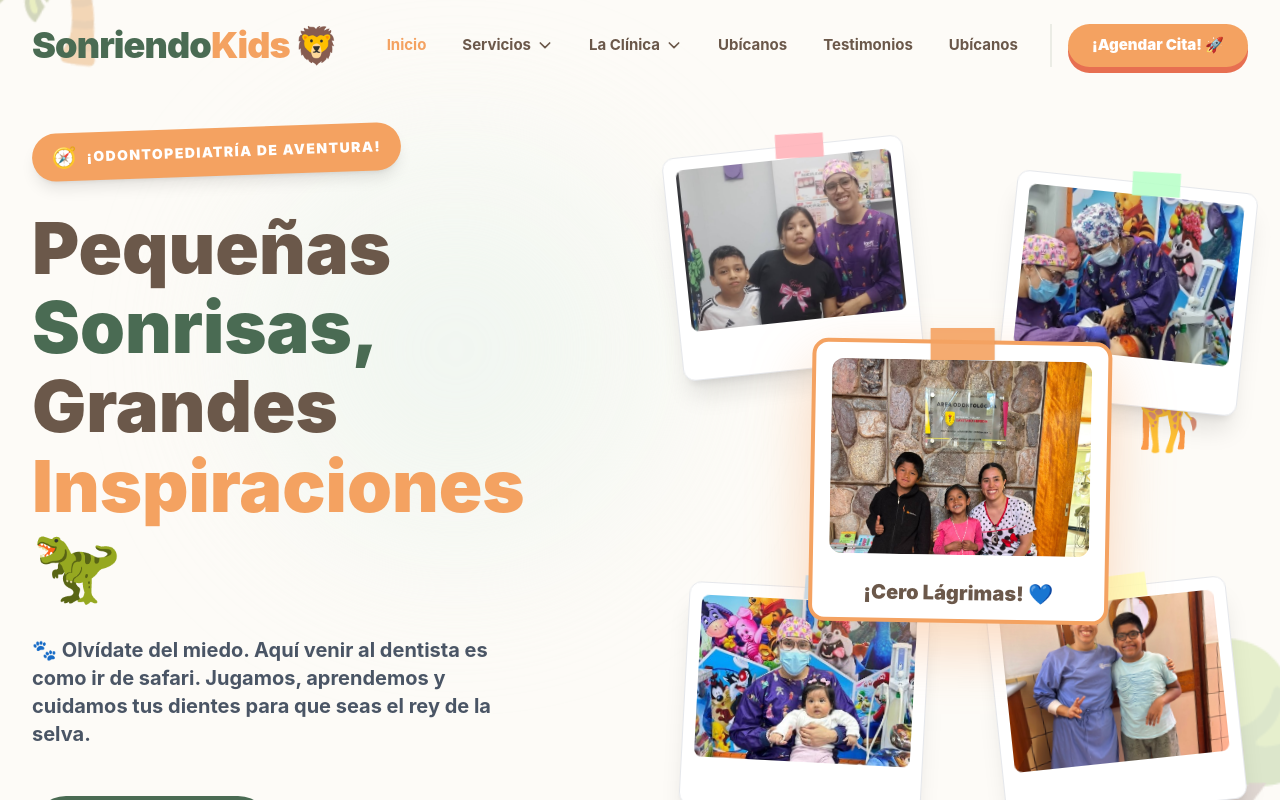
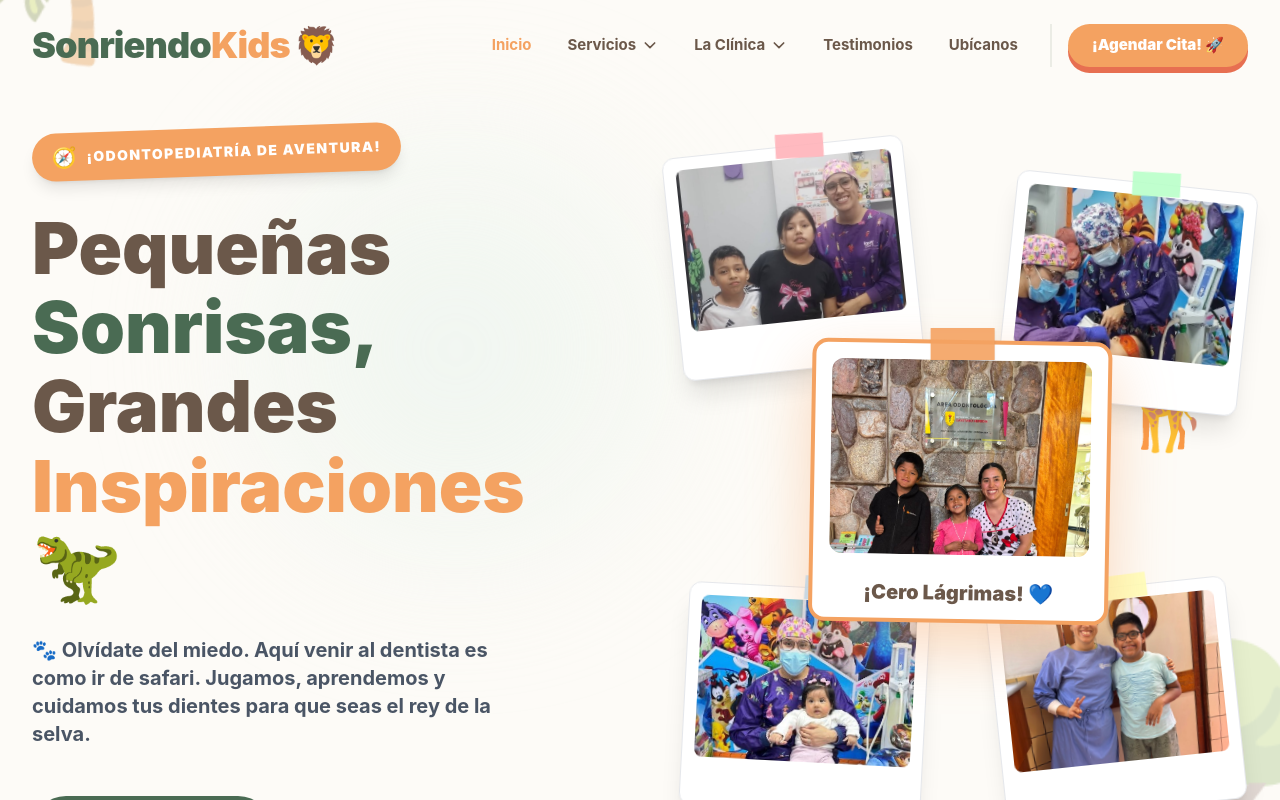
Before and after one commit to Fabian-Coloma/SONRIENDOKIDS, a React (Vite) app: page / in a window 1280 px wide. Shown: the top 800 px of the page. Built offline with nearby package versions, Linux system fonts and the light colour scheme.

Commit message:
fix: corrige renderizado del menú móvil separando su contenedor para evitar el bug visual del backdrop-blur

```diff
--- a/src/components/Common/Navbar.jsx
+++ b/src/components/Common/Navbar.jsx
@@ -7,7 +7,6 @@ const Navbar = () => {
   const [activeDropdown, setActiveDropdown] = useState(null);
   const location = useLocation();
 
-  // Efecto para detectar el Scroll y aplicar el estilo de "Cristal" (Glassmorphism)
   useEffect(() => {
     const handleScroll = () => {
       if (window.scrollY > 20) {
@@ -20,7 +19,6 @@ const Navbar = () => {
     return () => window.removeEventListener('scroll', handleScroll);
   }, []);
 
-  // 🔥 SOLUCIÓN DEL ERROR: Solo "vigilamos" cuando cambia la ruta (location.pathname)
   useEffect(() => {
     const timeoutId = setTimeout(() => {
       setMobileMenuOpen(false);
@@ -48,24 +46,27 @@ const Navbar = () => {
         { name: 'Nuestras Sedes', path: '/sedes', emoji: '📍' },
       ]
     },
-    { name: 'Ubícanos', path: '/ubicanos' },
     { name: 'Testimonios', path: '/testimonios' },
     { name: 'Ubícanos', path: '/ubicanos' },
   ];
 
+  // Usamos Fragmentos (<>) para separar el Nav del Menú Móvil y evitar el bug visual
   return (
+    <>
       <nav
-      className={`fixed top-0 left-0 w-full z-50 transition-all duration-500 ease-in-out ${
-        isScrolled
-          ? 'bg-white/85 backdrop-blur-md shadow-sm shadow-[#4a6b53]/10 py-3'
+        className={`fixed top-0 left-0 w-full z-[100] transition-all duration-500 ease-in-out ${
+          mobileMenuOpen
+            ? 'bg-[#fdfbf7] py-4' // Fondo sólido si el menú está abierto
+            : isScrolled
+              ? 'bg-white/90 backdrop-blur-md shadow-sm shadow-[#4a6b53]/10 py-3'
               : 'bg-transparent py-6'
         }`}
       >
         <div className="max-w-7xl mx-auto px-4 sm:px-6 lg:px-8">
           <div className="flex justify-between items-center">
 
-          {/* ================= LOGO INTERACTIVO ================= */}
-          <Link to="/" className="flex items-center gap-1 group z-50 shrink-0">
+            {/* LOGO */}
+            <Link to="/" className="flex items-center gap-1 group z-[110] relative shrink-0">
               <span className="text-2xl sm:text-3xl lg:text-4xl font-black tracking-tight text-[#4a6b53] group-hover:scale-105 transition-transform duration-300">
                 Sonriendo<span className="text-[#f4a261]">Kids</span>
               </span>
@@ -89,20 +90,14 @@ const Navbar = () => {
                         : 'text-[#6b584a] hover:text-[#4a6b53]'
                     }`}
                   >
-                  <span className="absolute -left-4 opacity-0 -translate-x-2 group-hover:opacity-100 group-hover:translate-x-0 transition-all duration-300 text-xs">
-                    🐾
-                  </span>
-
+                    <span className="absolute -left-4 opacity-0 -translate-x-2 group-hover:opacity-100 group-hover:translate-x-0 transition-all duration-300 text-xs">🐾</span>
                     {link.name}
-
                     {link.dropdown && (
                       <svg className={`w-4 h-4 transition-transform duration-300 ${activeDropdown === link.name ? 'rotate-180 text-[#f4a261]' : ''}`} fill="none" stroke="currentColor" viewBox="0 0 24 24"><path strokeLinecap="round" strokeLinejoin="round" strokeWidth="2.5" d="M19 9l-7 7-7-7"></path></svg>
                     )}
-
                     <span className="absolute -bottom-1 left-0 w-0 h-1 bg-[#f4a261] rounded-full transition-all duration-300 group-hover:w-full"></span>
                   </Link>
 
-                {/* ================= DROPDOWNS MAGICOS (Con puente invisible pt-4) ================= */}
                   {link.dropdown && (
                     <div
                       className={`absolute top-full left-1/2 -translate-x-1/2 pt-4 transition-all duration-300 origin-top-center ${
@@ -112,9 +107,7 @@ const Navbar = () => {
                       }`}
                     >
                       <div className="w-64 bg-white rounded-3xl shadow-[0_20px_50px_rgba(74,107,83,0.15)] border-2 border-[#eaf4ed] p-3 relative">
-                      {/* Flechita apuntando hacia arriba */}
                         <div className="absolute -top-2 left-1/2 -translate-x-1/2 w-4 h-4 bg-white border-t-2 border-l-2 border-[#eaf4ed] transform rotate-45"></div>
-
                         <div className="flex flex-col gap-1 relative z-10">
                           {link.dropdown.map((item, idx) => (
                             <Link
@@ -133,7 +126,6 @@ const Navbar = () => {
                 </div>
               ))}
 
-            {/* ================= BOTÓN SUPER PRO: AGENDAR CITA (DESKTOP) ================= */}
               <div className="pl-4 ml-2 border-l-2 border-[#4a6b53]/10 hidden xl:block">
                 <Link
                   to="/reserva"
@@ -142,11 +134,10 @@ const Navbar = () => {
                   ¡Agendar Cita! 🚀
                 </Link>
               </div>
-
             </div>
 
-          {/* ================= BOTÓN MENÚ MÓVIL ================= */}
-          <div className="lg:hidden flex items-center z-50">
+            {/* BOTÓN MENÚ MÓVIL */}
+            <div className="lg:hidden flex items-center z-[110] relative">
               <button
                 onClick={() => setMobileMenuOpen(!mobileMenuOpen)}
                 className="text-[#6b584a] hover:text-[#f4a261] focus:outline-none bg-[#eaf4ed] p-3 rounded-full transition-colors shadow-sm"
@@ -160,10 +151,11 @@ const Navbar = () => {
             </div>
           </div>
         </div>
+      </nav>
 
-      {/* ================= MENÚ MÓVIL (Slide-in) ================= */}
+      {/* ================= MENÚ MÓVIL (FUERA DEL NAV PARA EVITAR EL BUG DE FONDO) ================= */}
       <div
-        className={`lg:hidden fixed inset-0 bg-[#fdfbf7] z-40 transition-transform duration-500 ease-in-out pt-28 px-6 ${
+        className={`lg:hidden fixed inset-0 bg-[#fdfbf7] z-[90] transition-transform duration-500 ease-in-out pt-28 px-6 ${
           mobileMenuOpen ? 'translate-x-0' : 'translate-x-full'
         }`}
       >
@@ -172,7 +164,7 @@ const Navbar = () => {
             <div key={index} className="flex flex-col">
 
               <div
-                className="flex justify-between items-center pb-2 border-b-2 border-gray-100"
+                className="flex justify-between items-center pb-2 border-b-2 border-gray-100 cursor-pointer"
                 onClick={() => link.dropdown ? setActiveDropdown(activeDropdown === link.name ? null : link.name) : null}
               >
                 <Link
@@ -223,7 +215,7 @@ const Navbar = () => {
           </div>
         </div>
       </div>
-    </nav>
+    </>
   );
 };
 
```
Also changed, not shown: vercel.json (added). Lines whose indentation alone changed are shown as unchanged.
